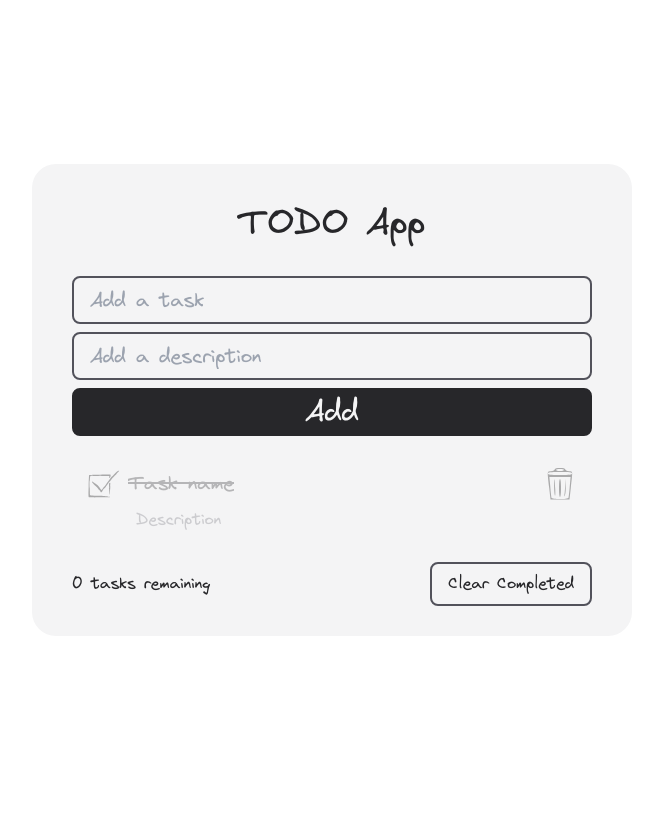
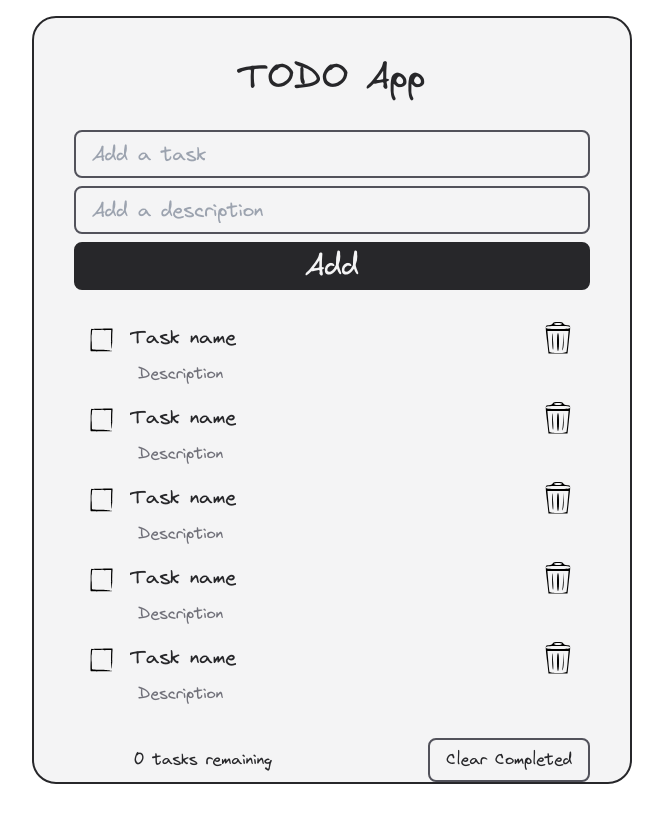
Before and after one commit to H1V35/todo-app, a React (Vite) app: page / in a window 1280 px wide. Shown: the whole page, without its empty margins (308-971 px from the left). Built offline with nearby package versions, Linux system fonts and the light colour scheme.

Commit message:
🎨 style: Make minor style adjustments

```diff
--- a/src/TodoApp.tsx
+++ b/src/TodoApp.tsx
@@ -4,9 +4,9 @@ import { TasksRemaining } from '@/components/TasksRemaining';
 
 export default function TodoApp() {
   return (
-    <div className="h-screen w-screen max-w-[1280px] p-4 flex justify-center items-center">
-      <div className="min-h-[50vh] max-h-full w-full max-w-[600px] bg-zinc-100 rounded-3xl flex flex-col">
-        <main className="py-8 px-6 sm:px-10 flex-grow flex flex-col justify-between gap-6">
+    <div className="h-screen w-screen max-w-[1280px] p-2 sm:p-4 flex justify-center items-center">
+      <div className="min-h-[50vh] max-h-full w-full max-w-[600px] bg-zinc-100 border-2 border-zinc-800 rounded-3xl flex flex-col">
+        <main className="py-8 px-4 sm:px-10 flex-grow flex flex-col justify-between gap-6">
           <div className="flex flex-col gap-6">
             <header className="my-2">
               <h1 className="text-4xl text-center">TODO App</h1>
--- a/src/components/TaskItem.tsx
+++ b/src/components/TaskItem.tsx
@@ -16,7 +16,7 @@ export function TaskItem() {
         <button className="flex-shrink-0">
           <img
             src={trashCan}
-            alt="Trash can"
+            alt="TrashCan Icon"
             className="w-8 transition-all duration-200 hover:scale-[1.06]"
           />
         </button>
--- a/src/components/TasksList.tsx
+++ b/src/components/TasksList.tsx
@@ -4,7 +4,15 @@ export function TasksList() {
   return (
     <section className="max-h-[50vh] py-2 overflow-y-auto overflow-x-hidden">
       <ul className="flex flex-col gap-4">
-        <TaskItemSkeleton />
+        <TaskItem />
+        <TaskItem />
+        <TaskItem />
+        <TaskItem />
+        <TaskItem />
+        <TaskItem />
+        <TaskItem />
+        <TaskItem />
+        <TaskItem />
       </ul>
     </section>
   );
--- a/src/components/TasksRemaining.tsx
+++ b/src/components/TasksRemaining.tsx
@@ -1,9 +1,9 @@
 export function TasksRemaining() {
   return (
-    <footer className="h-10 flex items-center justify-between">
-      <p className="tasks-remaining">0 tasks remaining</p>
+    <footer className="flex items-center justify-between gap-4">
+      <p className="w-1/2 text-center">0 tasks remaining</p>
 
-      <button className="py-2 px-4 bg-inherit border-2 border-zinc-600 rounded-lg transition-all duration-300 hover:bg-sky-300 hover:text-sky-700 hover:border-sky-700">
+      <button className="w-1/2 max-w-fit py-2 px-4 bg-inherit border-2 border-zinc-600 rounded-lg transition-all duration-300 hover:bg-sky-300 hover:text-sky-700 hover:border-sky-700">
         Clear Completed
       </button>
     </footer>
```
